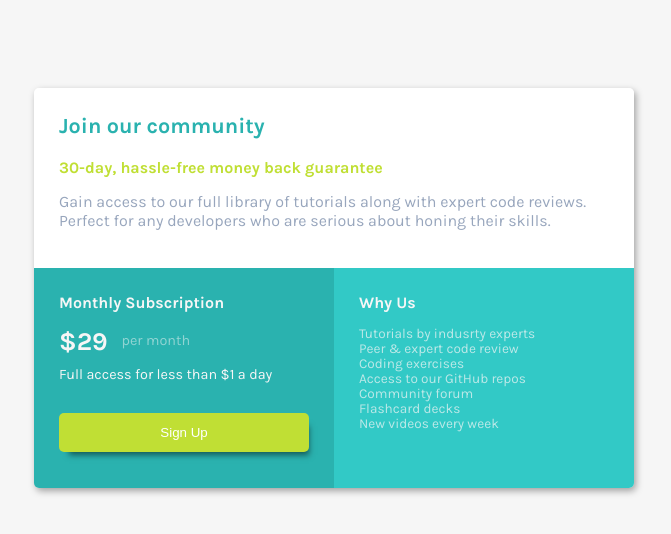
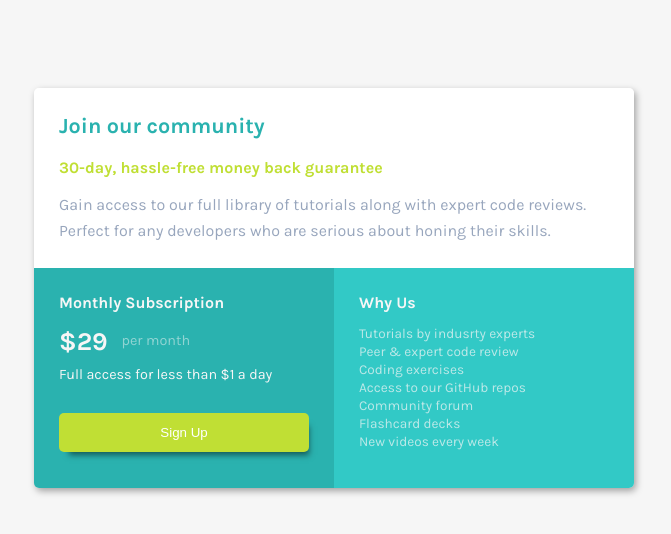
Before and after one commit to ArianAkb/pricing-card-frontendMentor, a plain HTML site: page index.html in a window 1280 px wide. Shown: the whole page, without its empty margins (54-725 px from the left). Drawn offline with Linux system fonts and the light colour scheme.

Commit message:
Update style.css

```diff
--- a/style.css
+++ b/style.css
@@ -37,6 +37,7 @@ h2,h4,p,h5,h3{
   }
   p{
     color:#98a6bd;
+    line-height:1.6;
   }
 }
 .bottom-section{
@@ -68,6 +69,9 @@ h2,h4,p,h5,h3{
     opacity:0.7;
     padding:0;
     font-size:0.85rem;
+  }
+  li{
+    margin-bottom:3px;
   }
 }
 .butt{
```
